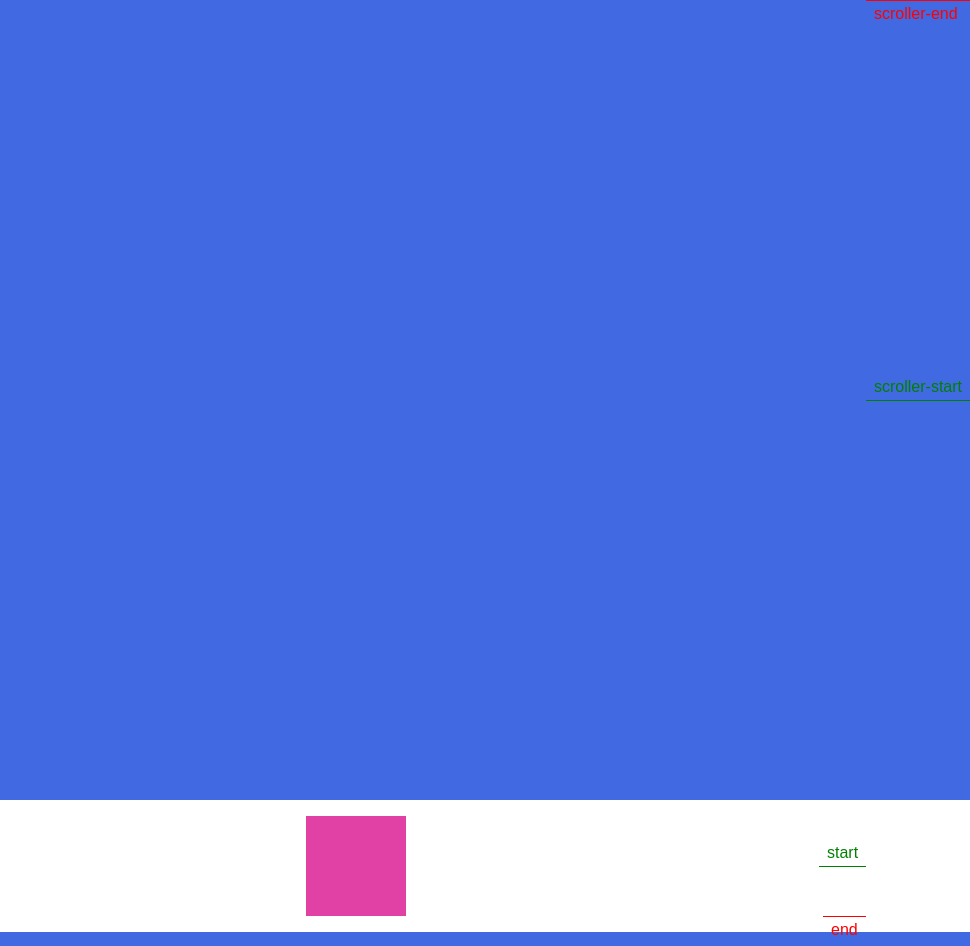
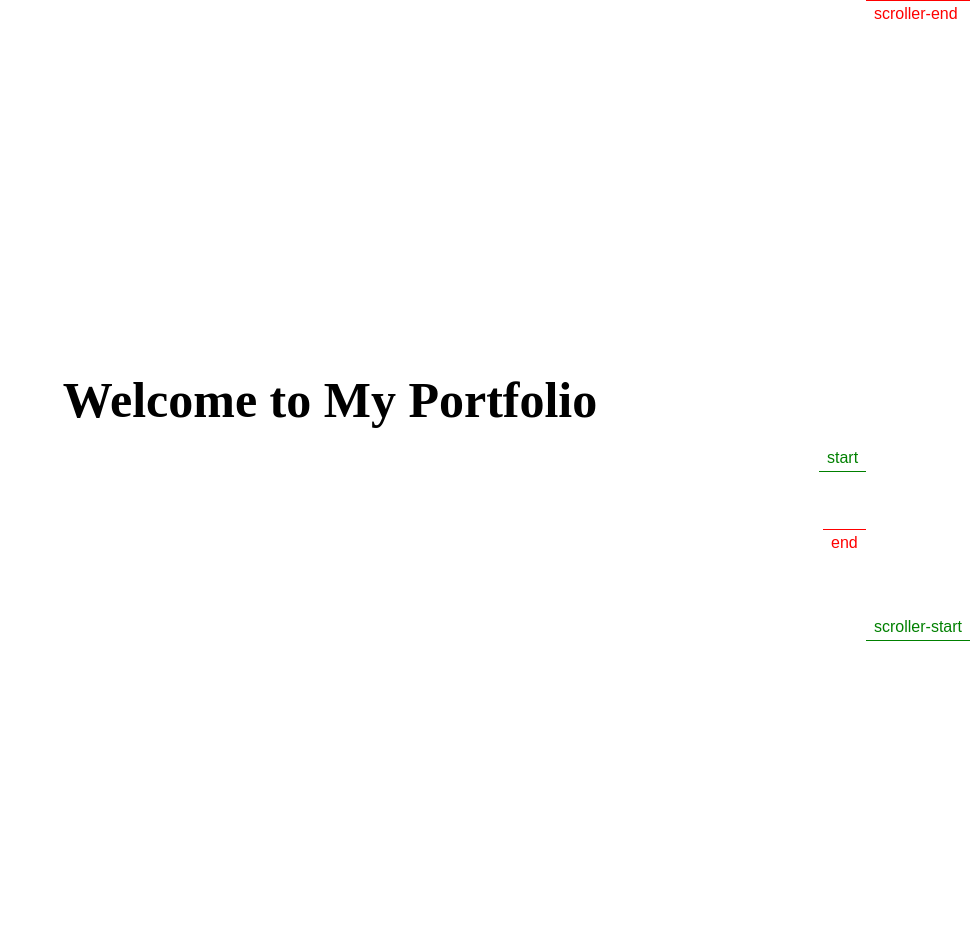
Before and after one commit to amitgith/GSAP-Learning, a website built with Vite: page index.html in a window 1280 px wide. Shown: the whole page, without its empty margins (310-1280 px from the left). Built offline with nearby package versions, Linux system fonts and the light colour scheme.

Commit message:
Practice — Part 3 processing

```diff
--- a/index.html
+++ b/index.html
@@ -30,9 +30,12 @@
           </div>
         </div>
       </section> -->
-      <div class="hero-section"></div>
+      <!-- <div class="hero-section"></div>
       <div class="box box1"></div>
-      <div class="hero-section"></div>
+      <div class="hero-section"></div> -->
+      <section class="section">
+        <h2 class="heading">Welcome to My Portfolio</h2>
+      </section>
 
       <!-- <button id="play">Play</button>
       <button id="pause">Pause</button>
--- a/src/main.js
+++ b/src/main.js
@@ -7,21 +7,21 @@ import { ScrollTrigger } from "gsap/ScrollTrigger";
 gsap.registerPlugin(ScrollTrigger);
 
 // scrolltrigger
-gsap.to(".box", {
-  x: 600,
-  duration: 1.5,
-  ease: "power4.out",
-  scrollTrigger: {
-    trigger: ".box",
-    start: "center 50%",
-    end: "bottom top",
-    onEnter: () => console.log("entered"),
-    onLeave: () => console.log("left, scrolling down"),
-    onEnterBack: () => console.log("re-entered, scrolling up"),
-    onLeaveBack: () => console.log("left, scrolling up"),
-    markers: true,
-  },
-});
+// gsap.to(".box", {
+//   x: 600,
+//   duration: 1.5,
+//   ease: "power4.out",
+//   scrollTrigger: {
+//     trigger: ".box",
+//     start: "center 50%",
+//     end: "bottom top",
+//     onEnter: () => console.log("entered"),
+//     onLeave: () => console.log("left, scrolling down"),
+//     onEnterBack: () => console.log("re-entered, scrolling up"),
+//     onLeaveBack: () => console.log("left, scrolling up"),
+//     markers: true,
+//   },
+// });
 // gsap.to(".box", { x: 900, duration: 2 });
 // const box = document.querySelectorAll(".box")
 
@@ -409,3 +409,31 @@ gsap.to(".box", {
 //     },
 //     "-=0.8",
 //   );
+
+// ### 🎯 Practice — Part 3
+
+// 1. Build a section that fades and slides in a `<h2>` the first time it scrolls into view, using `toggleActions: "play none none reverse"`.
+gsap.fromTo(
+  ".heading",
+  {
+    opacity: 0,
+    y: 100,
+  },
+  {
+    opacity: 1,
+    y: 0,
+    duration: 1,
+    ease: "power3.out",
+
+    scrollTrigger: {
+      trigger: ".heading",
+      start: "top 80%",
+      toggleActions: "play none none reverse",
+      markers: true,
+    },
+  },
+);
+// 2. Build a pinned section (`pin: true`) that stays fixed for `+=800` pixels of scroll while an image scales from 1 to 1.5 via `scrub: 1`.
+
+// 3. Use `ScrollTrigger.batch()` to stagger-reveal a list of 20 items as they scroll into view, instead of writing 20 separate triggers.
+// 4. Add `markers: true` to any of the above, scroll the page, and describe in your own words what the start/end lines represent.
--- a/src/style.css
+++ b/src/style.css
@@ -126,3 +126,18 @@ button {
 .sub-heading {
   overflow: hidden;
 }
+
+body {
+  min-height: 200vh;
+}
+
+.section {
+  height: 100vh;
+  display: flex;
+  align-items: center;
+  justify-content: center;
+}
+
+.heading {
+  font-size: 50px;
+}
```
Also changed, not shown: src/Readme.md.
